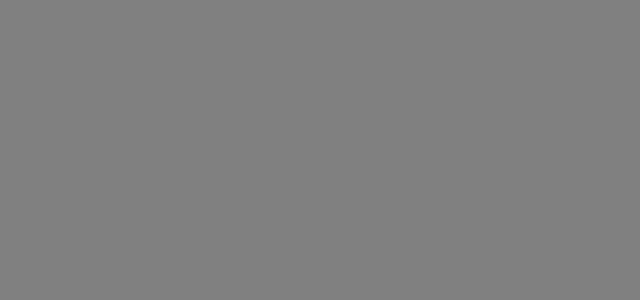
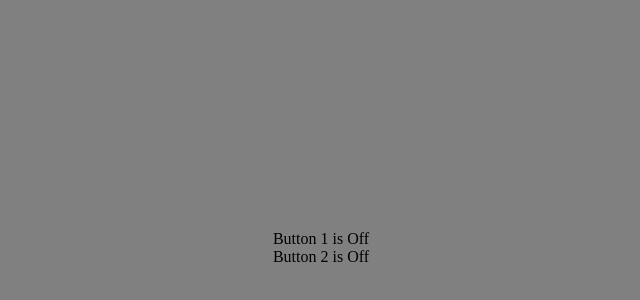
Before and after one commit to vdwstoffel/code_snippets, a React (Vite) app in the folder code/javascript/React/: page /customhooks in a window 1280 px wide. Before the commit this address had no page. Shown: the part 120-420 px from the top of the page, without its empty margins (319-959 px from the left). Built offline with nearby package versions, Linux system fonts and the light colour scheme.

Commit message:
add custom hooks

```diff
--- a/code/javascript/React/src/App.jsx
+++ b/code/javascript/React/src/App.jsx
@@ -7,6 +7,7 @@ import Loops from "./components/Loops";
 import FormExample from "./components/FormExample";
 import FormPassingData from "./components/FormPassingData";
 import Counter from "./components/useStateExample";
+import CustomHooks from "./components/CustomHooks";
 
 function App() {
   return (
@@ -19,6 +20,7 @@ function App() {
         <Route path="/formexample" element={<FormExample />} />
         <Route path="/formpassingdata" element={<FormPassingData />} />
         <Route path='/usestateexample' element={<Counter />} />
+        <Route path='/customhooks' element={<CustomHooks />} />
       </Routes>
     </BrowserRouter>
   );
--- /dev/null
+++ b/code/javascript/React/src/components/CustomHooks.jsx
@@ -0,0 +1,29 @@
+import { useState } from "react";
+
+/* By convention prefix class with use */
+function useToggler(value = false) {
+  const [isOn, setIsOn] = useState(value); // set initial values with useState
+
+  const toggle = () => {
+    setIsOn(!isOn);
+  }; // set the value is the opposite of what it is
+
+  return [isOn, toggle]; // return the value and the toggle function
+}
+
+// export default useToggler;
+
+function CustomHooks() {
+  const [btnOne, setBtnOne] = useToggler(false); // value , toggle function
+  const [btnTwo, setBtnTwo] = useToggler(false); // value , toggle function
+
+  return (
+    <div>
+      <h onClick={setBtnOne}>Button 1 is {btnOne ? "On" : "Off"}</h>
+      <br />
+      <h onClick={setBtnTwo}>Button 2 is {btnTwo ? "On" : "Off"}</h>
+    </div>
+  );
+}
+
+export default CustomHooks;
```
